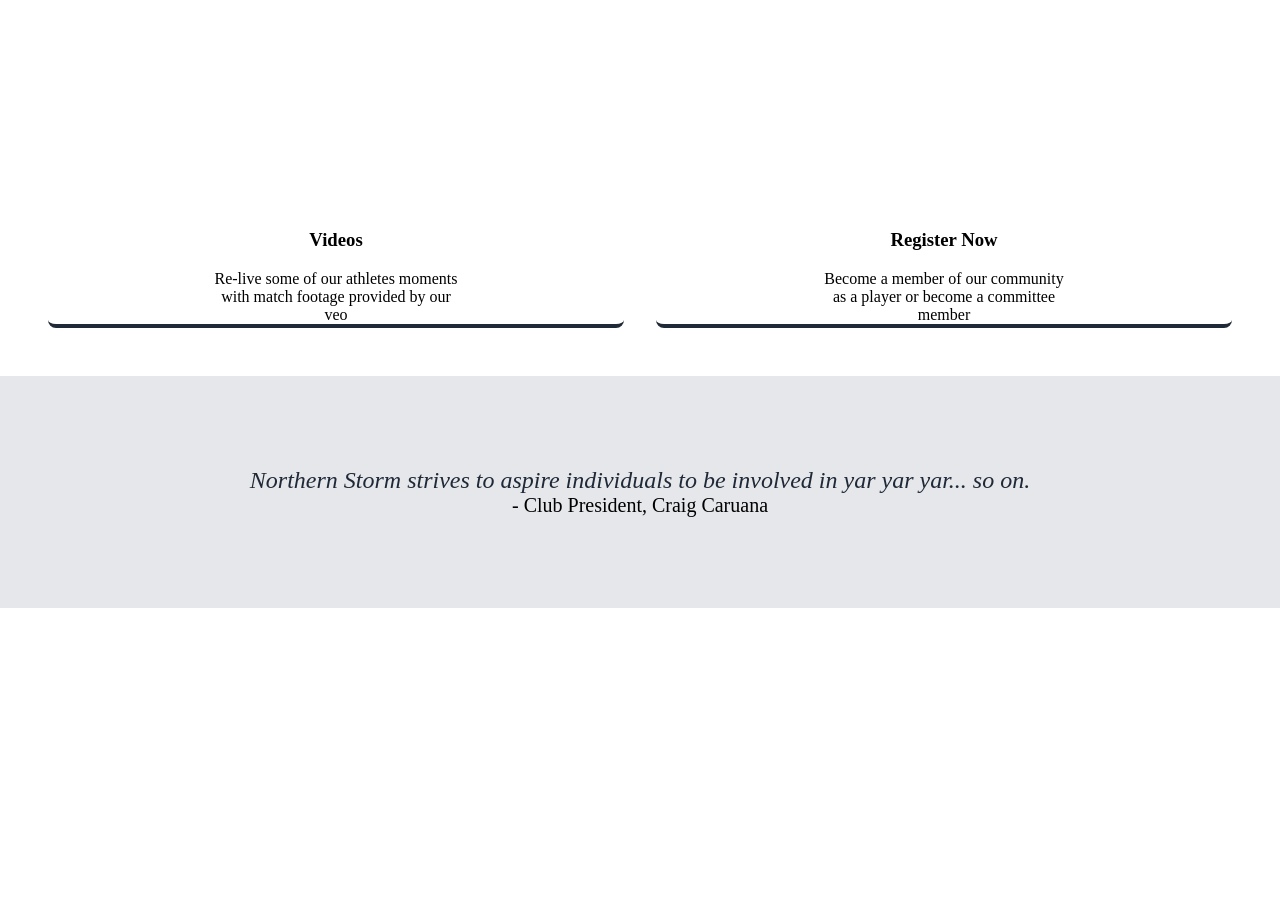
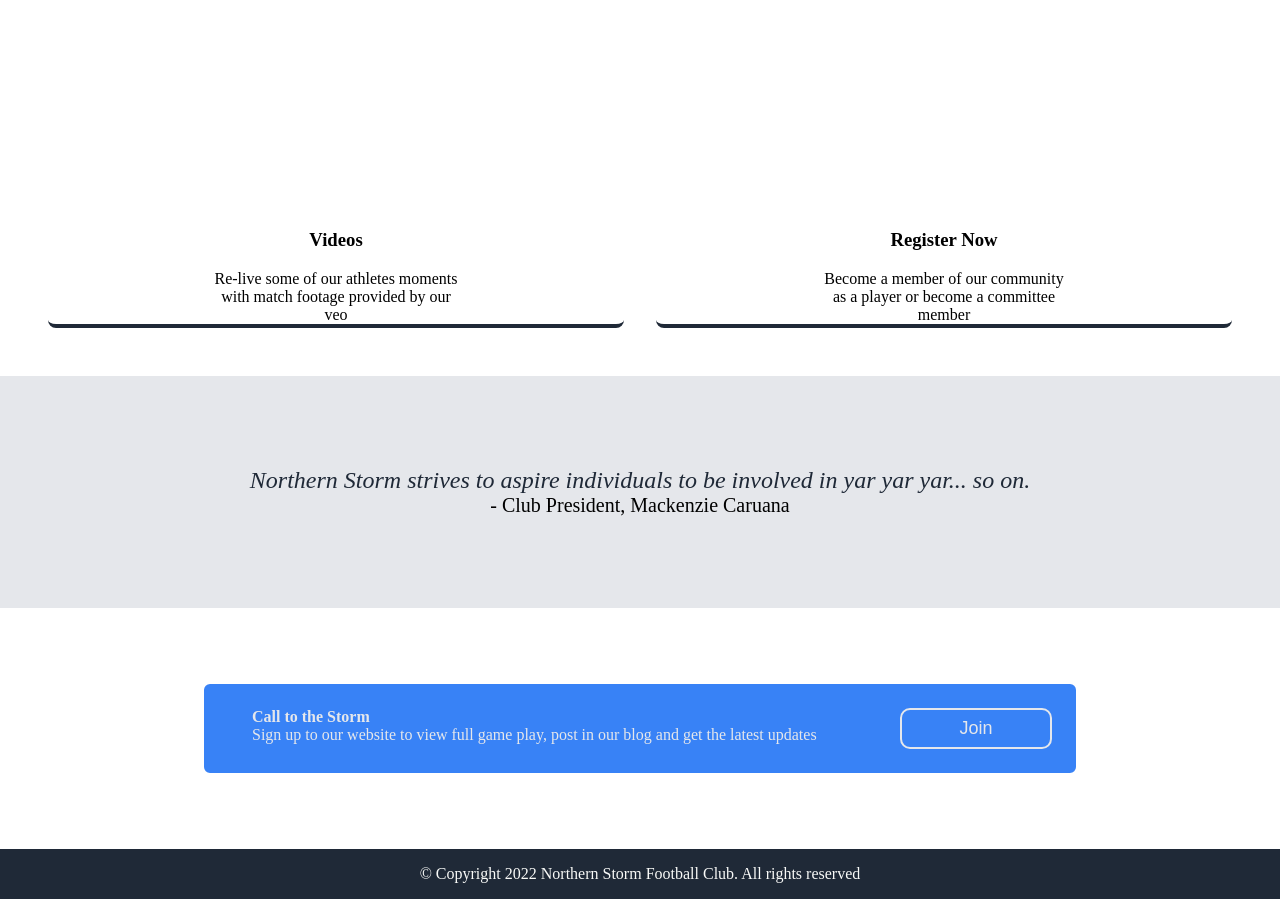
Before and after one commit to Macaruana/landing-page, a plain HTML site: page index.html in a window 1280 px wide. Shown: the part 1141-2040 px from the top of the page. Before the commit the page ends 1749 px from the top, so only its background shows below. Drawn offline with Linux system fonts and the light colour scheme.

Commit message:
finished index page

```diff
--- a/index.html
+++ b/index.html
@@ -12,6 +12,8 @@
         <div class="left">
             <img class="logo" src="storm_logo.jpg" alt="Northern Storm logo">
         </div>
+
+
 
         <ul class="right">
             <li>|</li>
@@ -29,6 +31,8 @@
         </ul>
     </div>
 
+
+
     <div class="hero">
         <div class="text">
             <h1>Northern Storm Football Club</h1>
@@ -40,6 +44,8 @@
             <img class="field" src="korora_oval.jpg" alt="Korora Football Field">
         </div>
     </div>
+
+
 
     <ul class="headlines">
         <li class="card">
@@ -75,19 +81,34 @@
         </div>
     </ul>
 
+
+
     <div class="statement">
         <div class="message">
             <div class="speech"> Northern Storm strives to aspire individuals to be involved in yar yar yar... so on.   </div>
         </div>
         <div class="signature">
-            <div class="name"> - Club President, Craig Caruana</div>
+            <div class="name"> - Club President, Mackenzie Caruana</div>
         </div>
     </div>
-    <div class="subcribe">
-        <div></div>
+
+
+
+    <div class="position">
+        <div class="subscribe">
+            <div class="alert">
+                <div class="one"> Call to the Storm </div>
+                <div class="two"> Sign up to our website to view full game play, post in our blog and get the latest updates </div>
+            </div>
+                <button class="three"><a href="sign-up">Join</a></button>
+        </div>
     </div>
+
+
     <div class="footer">
-        <div></div>
+        <div class="coypright">
+            <div> © Copyright 2022 Northern Storm Football Club. All rights reserved </div>
+        </div>
     </div>
 
 </body>
--- a/style.css
+++ b/style.css
@@ -141,3 +141,64 @@ font-size: 20px;
 }
 
 /* Join the cause lol */
+
+.position {
+    display: flex;
+    justify-content: center;
+}
+
+.subscribe {
+    display: flex;
+    border-radius: 10px;
+    border: 4px solid white;
+    background-color: #3882f6;
+    width: 800px;
+    margin-top : 72px;
+    margin-bottom: 72px;
+    padding: 24px;
+    padding-left: 48px;
+
+}
+
+.alert {
+    display: flex;
+    flex-direction: column;
+    flex: 1 1 auto;
+    color: #E5E7EB;
+}
+
+.one {
+    font-size: 16px;
+    font-weight: 800;
+}
+
+.two {
+    font-weight: 300;
+}
+
+button {
+    border-radius: 10px;
+    padding: 8px 16px;
+    border: 2px solid #E5E7EB;
+}
+
+button.three {
+    background: #3882f6;
+    color: #E5E7EB;
+    display: flex;
+    flex: auto;
+    justify-content: center;
+}
+
+
+/* Foot kicker */
+
+.footer {
+    background-color: #1f2937;
+    color:#f9faf8;
+    padding: 16px;
+    margin: 0px;
+    display:flex;
+    justify-content: center;
+    align-items: center;
+}
```
Also changed, not shown: 1 other file.
